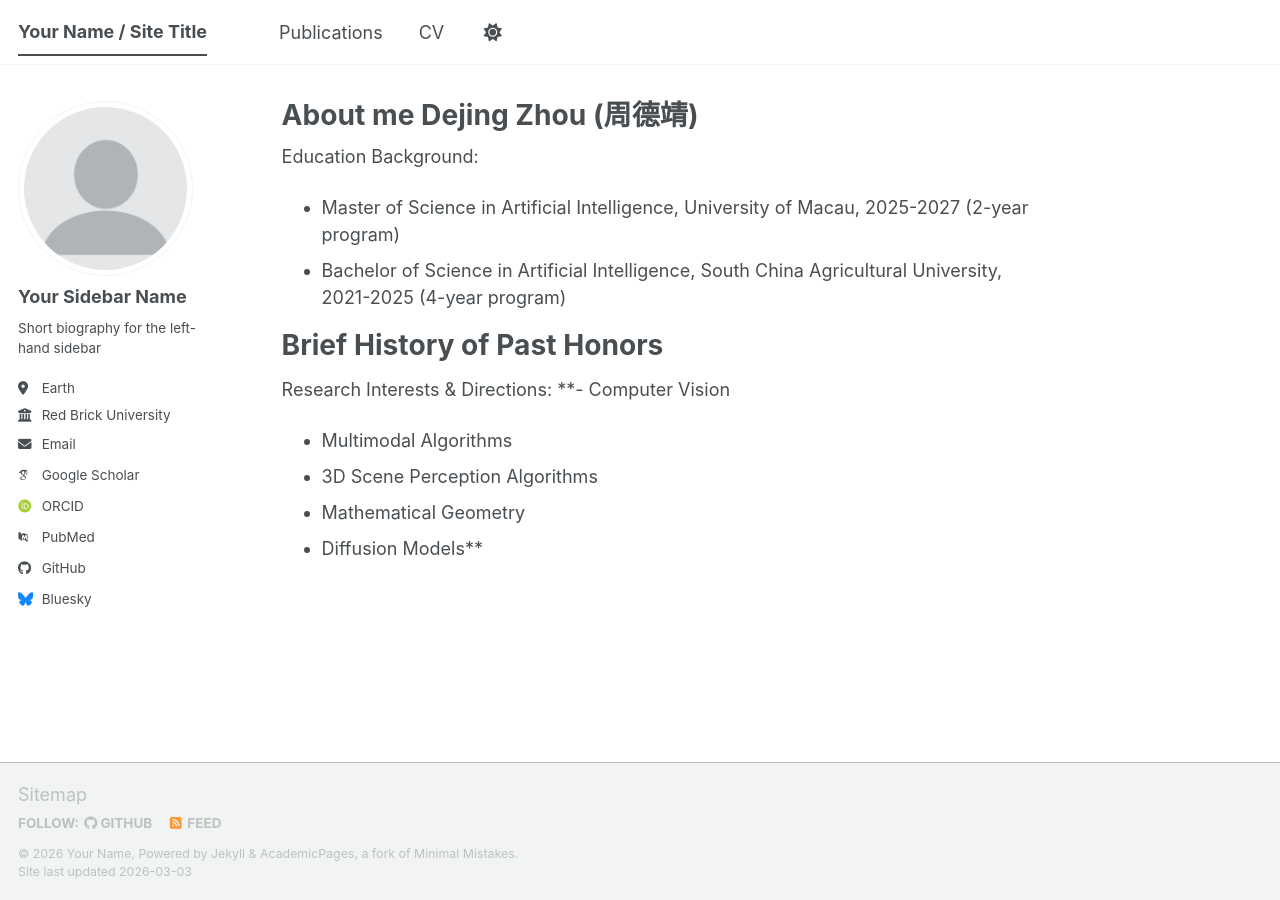
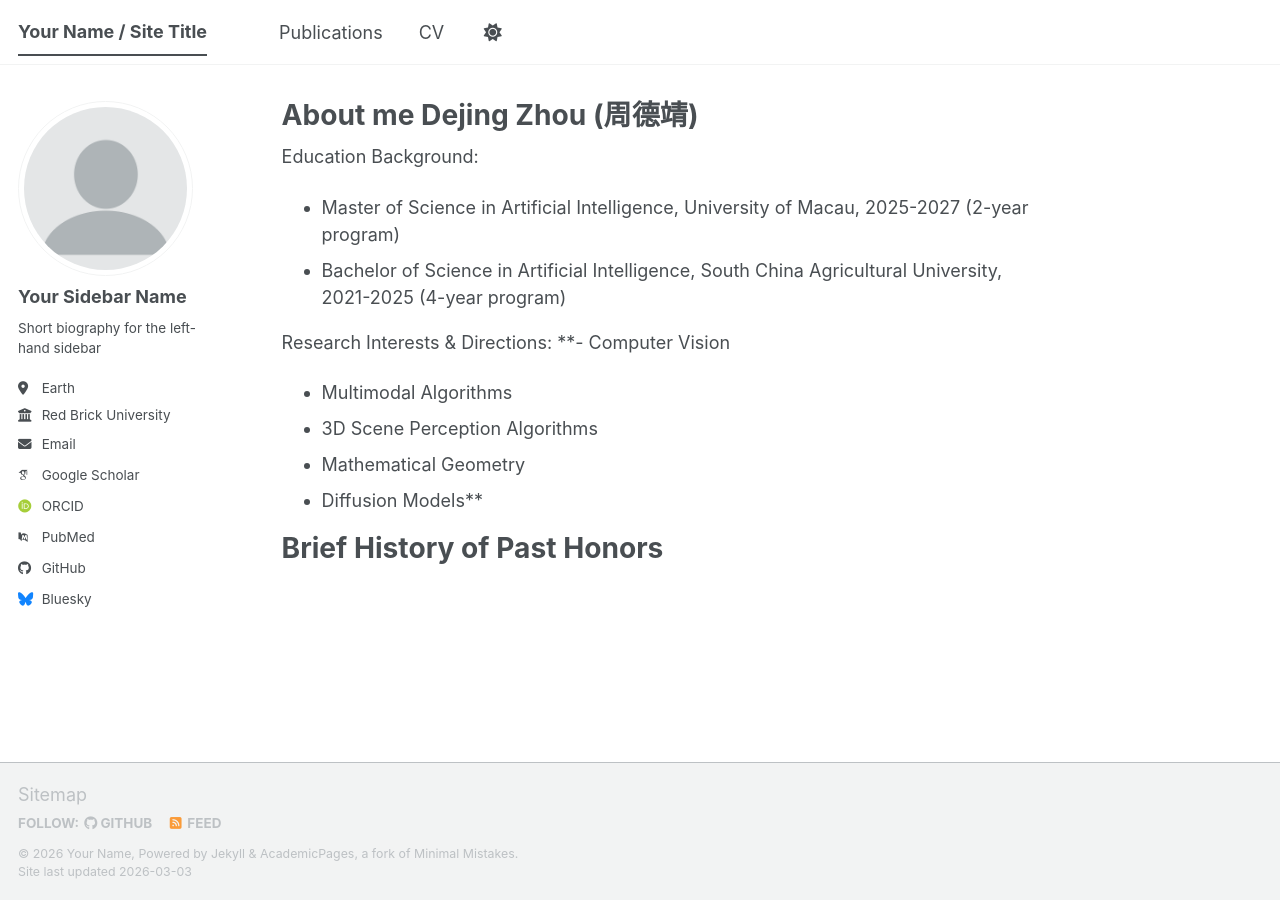
Before and after one commit to chouchouiio/Chouchouiio.github.io, a Jekyll site: the page built from _pages/about.md, in a window 1280 px wide. Built offline with Jekyll 4.4.1, drawn with Linux system fonts in a browser that asks for light colours; some web fonts are replaced; a script bundle is joined from its source files by our own code; library files that are not in the unit come from our copies.

```diff
--- a/_pages/about.md
+++ b/_pages/about.md
@@ -12,15 +12,12 @@ Education Background:
 - Bachelor of Science in Artificial Intelligence, South China Agricultural University, 2021-2025  (4-year program)
 
 
-Brief History of Past Honors
-======
-
-
-
-
 Research Interests & Directions:
 **- Computer Vision
 - Multimodal Algorithms
 - 3D Scene Perception Algorithms
 - Mathematical Geometry
 - Diffusion Models**
+
+Brief History of Past Honors
+======
```
